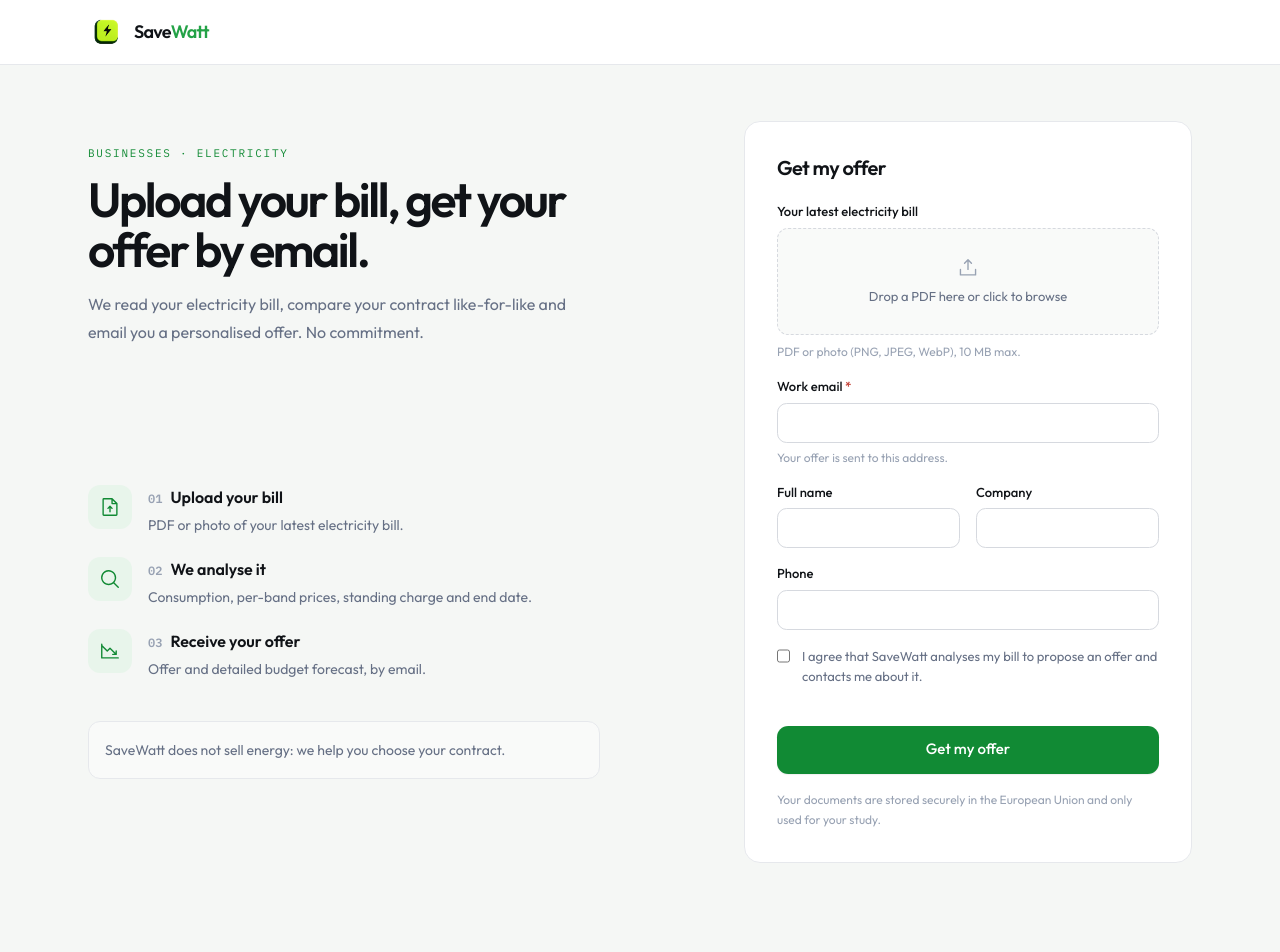
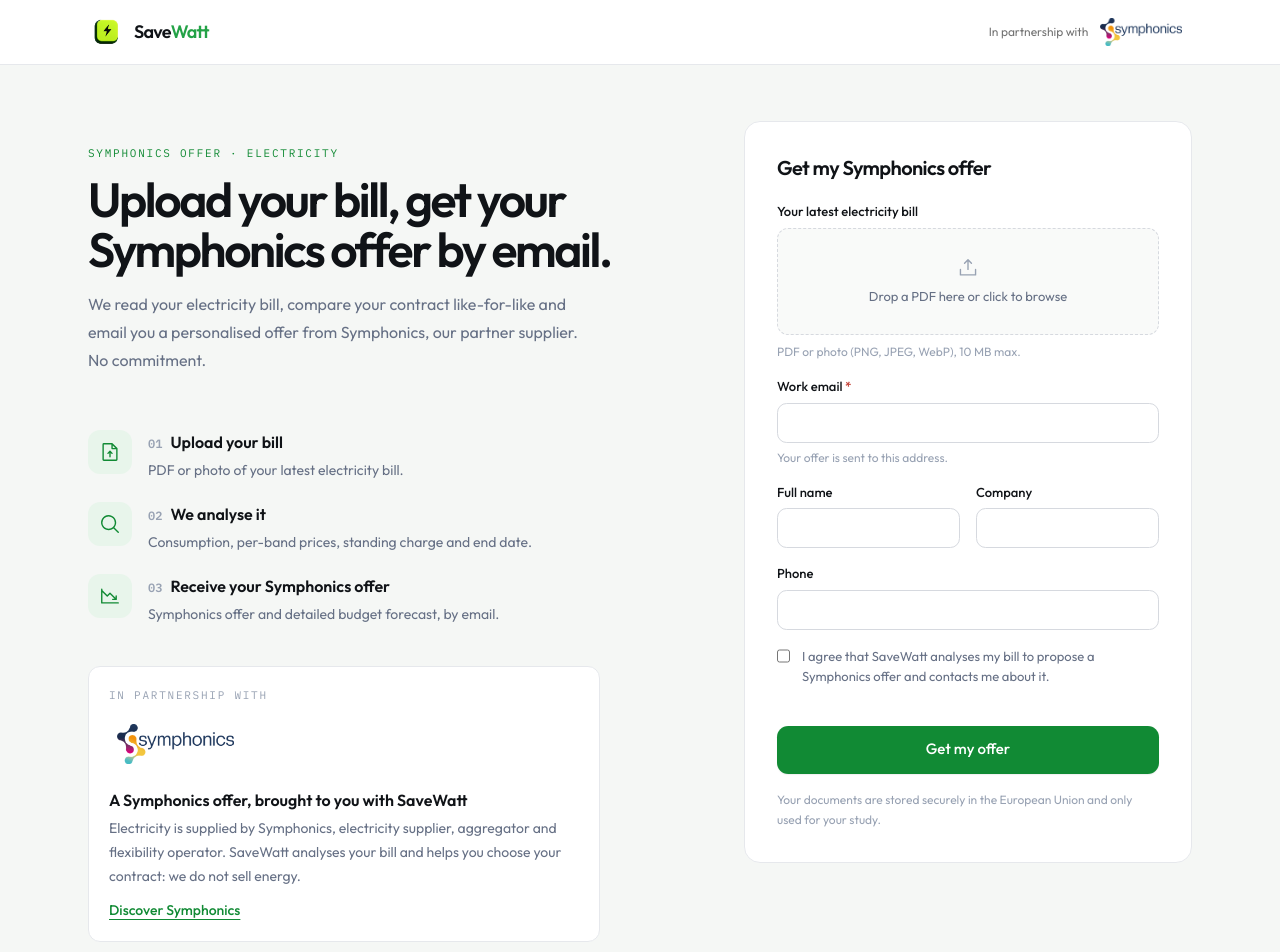
Before and after one commit to AXTECH-Shop/Savewatt, a Next.js app in the folder savewatt-platform/: page /en/offre in a window 1280 px wide. Shown: the top 952 px of the page. Before the commit the page ends 919 px from the top, so only its background shows below. Built offline with nearby package versions, Linux system fonts and the light colour scheme; no server answers.

Commit message:
feat(offre): Symphonics co-branding on the public offer page

```diff
--- a/savewatt-platform/src/app/[locale]/(public)/layout.tsx
+++ b/savewatt-platform/src/app/[locale]/(public)/layout.tsx
@@ -1,11 +1,35 @@
+import Image from "next/image";
+import { notFound } from "next/navigation";
+import { getTranslations, setRequestLocale } from "next-intl/server";
 import { BrandLockup } from "@/components/brand";
+import { isLocale } from "@/i18n/routing";
 
-export default function PublicLayout({ children }: { children: React.ReactNode }) {
+export default async function PublicLayout({
+  children,
+  params,
+}: {
+  children: React.ReactNode;
+  params: Promise<{ locale: string }>;
+}) {
+  const { locale } = await params;
+  if (!isLocale(locale)) notFound();
+  setRequestLocale(locale);
+  const t = await getTranslations("intake.public");
+
   return (
     <div className="min-h-[100dvh] bg-bg">
       <header className="border-b border-line bg-surface">
-        <div className="mx-auto flex h-16 max-w-6xl items-center px-4 sm:px-6">
+        <div className="mx-auto flex h-16 max-w-6xl items-center justify-between gap-4 px-4 sm:px-6">
           <BrandLockup />
+          <a
+            href="https://symphonics.fr/"
+            target="_blank"
+            rel="noopener noreferrer"
+            className="flex items-center gap-3 rounded-lg bg-white px-2.5 py-1.5"
+          >
+            <span className="hidden text-xs text-neutral-500 sm:inline">{t("partnerLabel")}</span>
+            <Image src="/partners/symphonics-logo.png" alt="Symphonics" width={768} height={263} className="h-7 w-auto" />
+          </a>
         </div>
       </header>
       <main className="mx-auto max-w-6xl px-4 py-8 sm:px-6 lg:py-14">{children}</main>
--- a/savewatt-platform/src/app/[locale]/(public)/offre/page.tsx
+++ b/savewatt-platform/src/app/[locale]/(public)/offre/page.tsx
@@ -1,4 +1,5 @@
 import type { Metadata } from "next";
+import Image from "next/image";
 import { notFound } from "next/navigation";
 import { getTranslations, setRequestLocale } from "next-intl/server";
 import { ChartLineDown, FileArrowUp, MagnifyingGlass } from "@phosphor-icons/react/dist/ssr";
@@ -52,9 +53,22 @@
             </li>
           ))}
         </ol>
-        <p className="mt-10 max-w-lg rounded-xl border border-line bg-surface-2 p-4 text-sm leading-6 text-muted">
-          {t("notSupplier")}
-        </p>
+        <div className="mt-10 max-w-lg rounded-xl border border-line bg-surface p-5">
+          <p className="font-mono text-[11px] uppercase tracking-[0.16em] text-faint">{t("partnerLabel")}</p>
+          <span className="mt-3 inline-flex rounded-lg bg-white p-2">
+            <Image src="/partners/symphonics-logo.png" alt="Symphonics" width={768} height={263} className="h-10 w-auto" />
+          </span>
+          <p className="mt-4 font-semibold text-ink">{t("partnerTitle")}</p>
+          <p className="mt-1 text-sm leading-6 text-muted">{t("partnerBody")}</p>
+          <a
+            href="https://symphonics.fr/"
+            target="_blank"
+            rel="noopener noreferrer"
+            className="mt-3 inline-block text-sm font-medium text-accent underline underline-offset-4"
+          >
+            {t("partnerLink")}
+          </a>
+        </div>
       </section>
     </div>
   );
```
Also changed, not shown: savewatt-platform/public/partners/symphonics-logo.png (added), savewatt-platform/src/messages/en.json, savewatt-platform/src/messages/fr.json.
